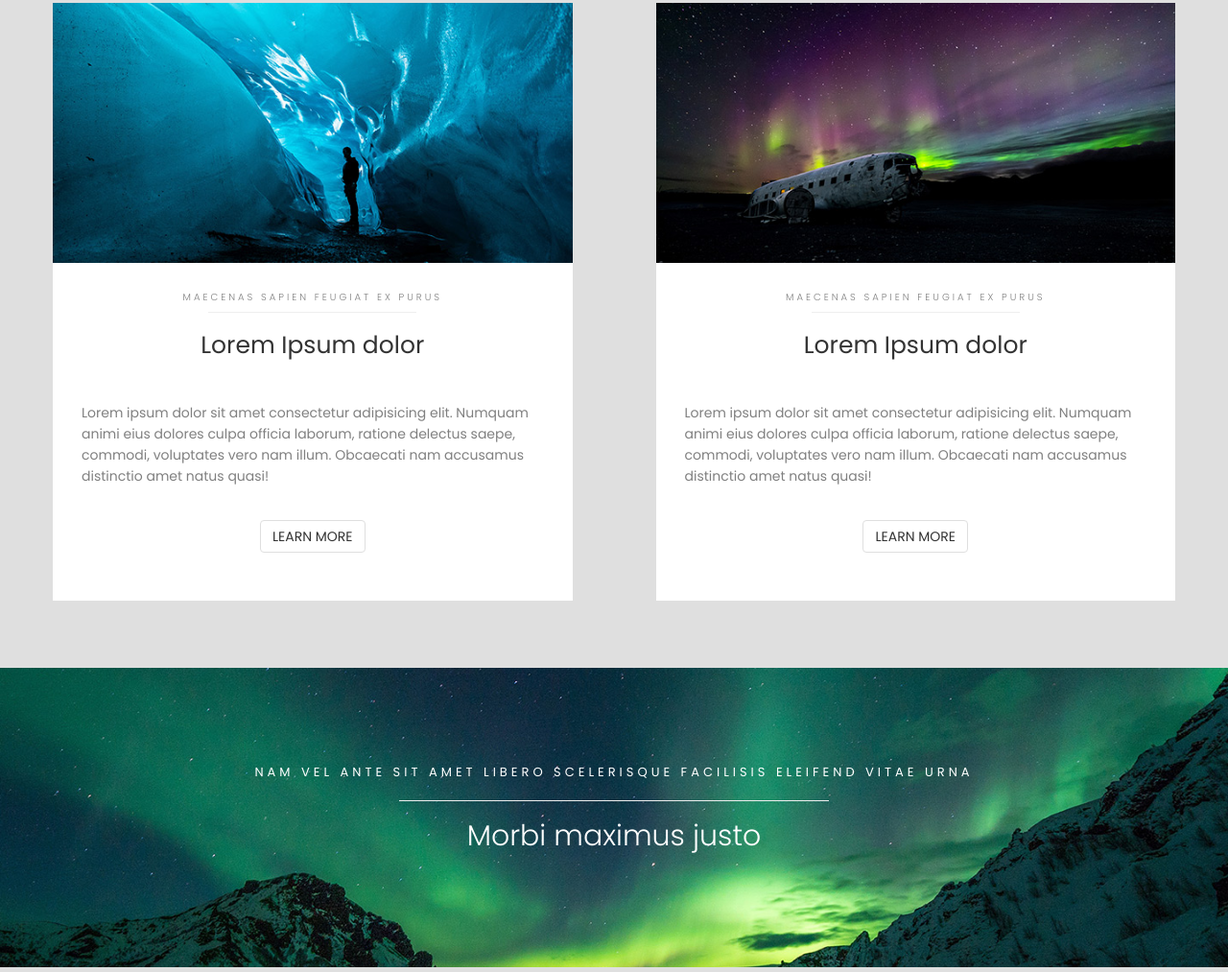
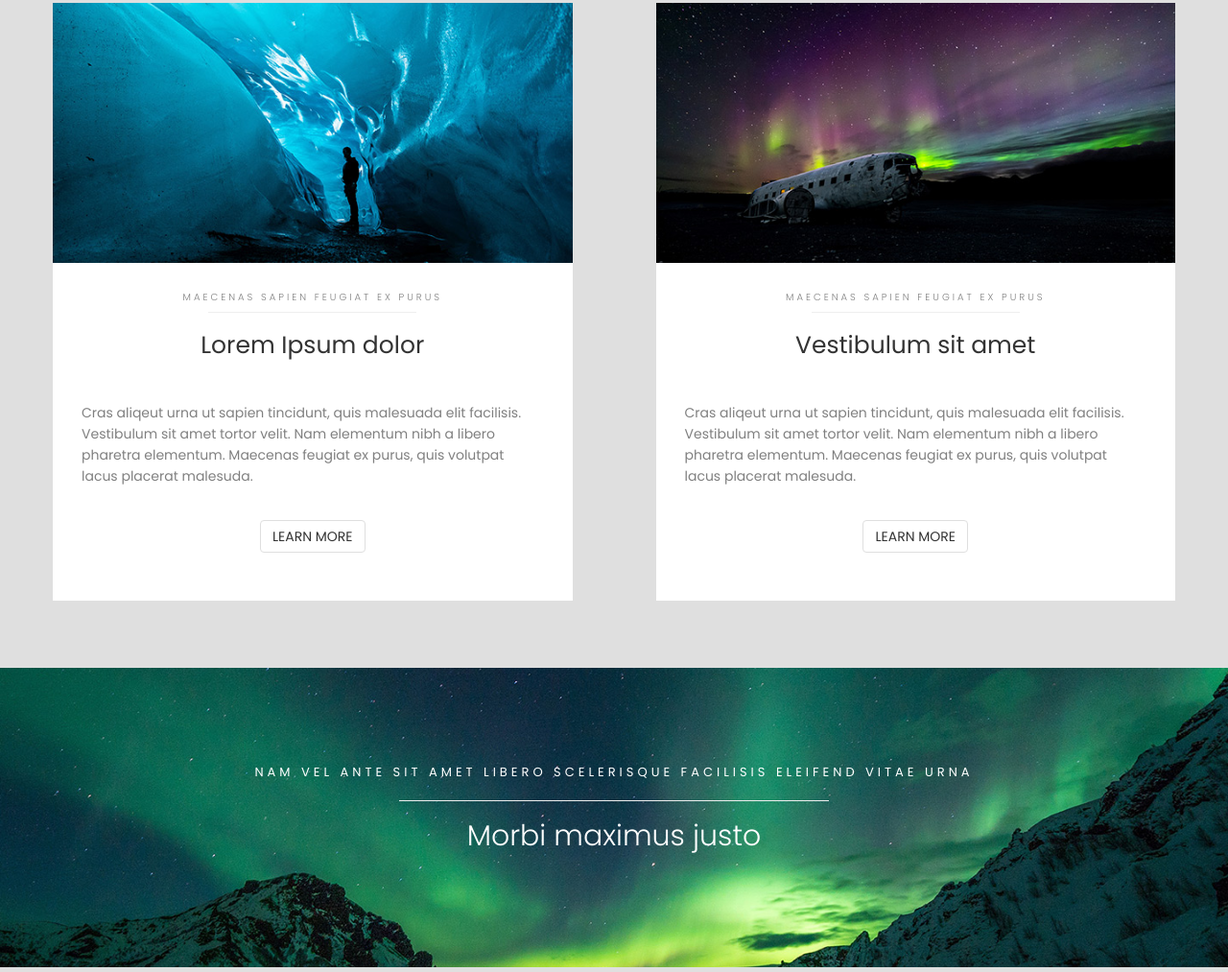
Before and after one commit to sahil-ansari01/Bootstrap_project_Heilo, a plain HTML site: page index.html in a window 1280 px wide. Shown: the part 867-1880 px from the top of the page at 96% size. Drawn offline with nearby package versions, Linux system fonts and the light colour scheme.

Commit message:
Update index.html

```diff
--- a/index.html
+++ b/index.html
@@ -104,9 +104,10 @@
             <hr>
             <h3>Lorem Ipsum dolor</h3>
             <p>
-              Lorem ipsum dolor sit amet consectetur adipisicing elit. Numquam animi eius dolores
-              culpa officia laborum, ratione delectus saepe, commodi, voluptates vero nam illum. Obcaecati
-              nam accusamus distinctio amet natus quasi!
+              Cras aliqeut urna ut sapien tincidunt, quis malesuada elit
+              facilisis. Vestibulum sit amet tortor velit. Nam elementum nibh a
+              libero pharetra elementum. Maecenas feugiat ex purus, quis
+              volutpat lacus placerat malesuda.
             </p>
             <button class="btn btn-default">LEARN MORE</button>
           </div>
@@ -117,11 +118,12 @@
             <img src="img/pic03.jpg" alt="">
             <h6>MAECENAS SAPIEN FEUGIAT EX PURUS</h6>
             <hr>
-            <h3>Lorem Ipsum dolor</h3>
+            <h3>Vestibulum sit amet</h3>
             <p>
-              Lorem ipsum dolor sit amet consectetur adipisicing elit. Numquam animi eius dolores
-              culpa officia laborum, ratione delectus saepe, commodi, voluptates vero nam illum. Obcaecati
-              nam accusamus distinctio amet natus quasi!
+              Cras aliqeut urna ut sapien tincidunt, quis malesuada elit
+              facilisis. Vestibulum sit amet tortor velit. Nam elementum nibh a
+              libero pharetra elementum. Maecenas feugiat ex purus, quis
+              volutpat lacus placerat malesuda.
             </p>
             <button class="btn btn-default">LEARN MORE</button>
           </div>
@@ -176,10 +178,10 @@
     <!-- Footer -->
 
     <div class="container-fluid footer">
-      <a href="#"><span class="fa fa-twitter"></span></a>
-      <a href="#"><span class="fa fa-facebook"></span></a>
-      <a href="#"><span class="fa fa-instagram"></span></a>
-      <a href="#"><span class="fa fa-envelope-o"></span></a>
+      <a href="https://twitter.com/SahilAnsari01"><span class="fa fa-twitter"></span></a>
+      <a href="https://www.linkedin.com/in/sahilansari01/"><span class="fa fa-linkedin"></span></a>
+      <a href="https://github.com/sahil-ansari01"><span class="fa fa-github"></span></a>
+      <a href="mailto:sahilansari66435@gmail.com"><span class="fa fa-envelope-o"></span></a>
     </div>
 
 
```
